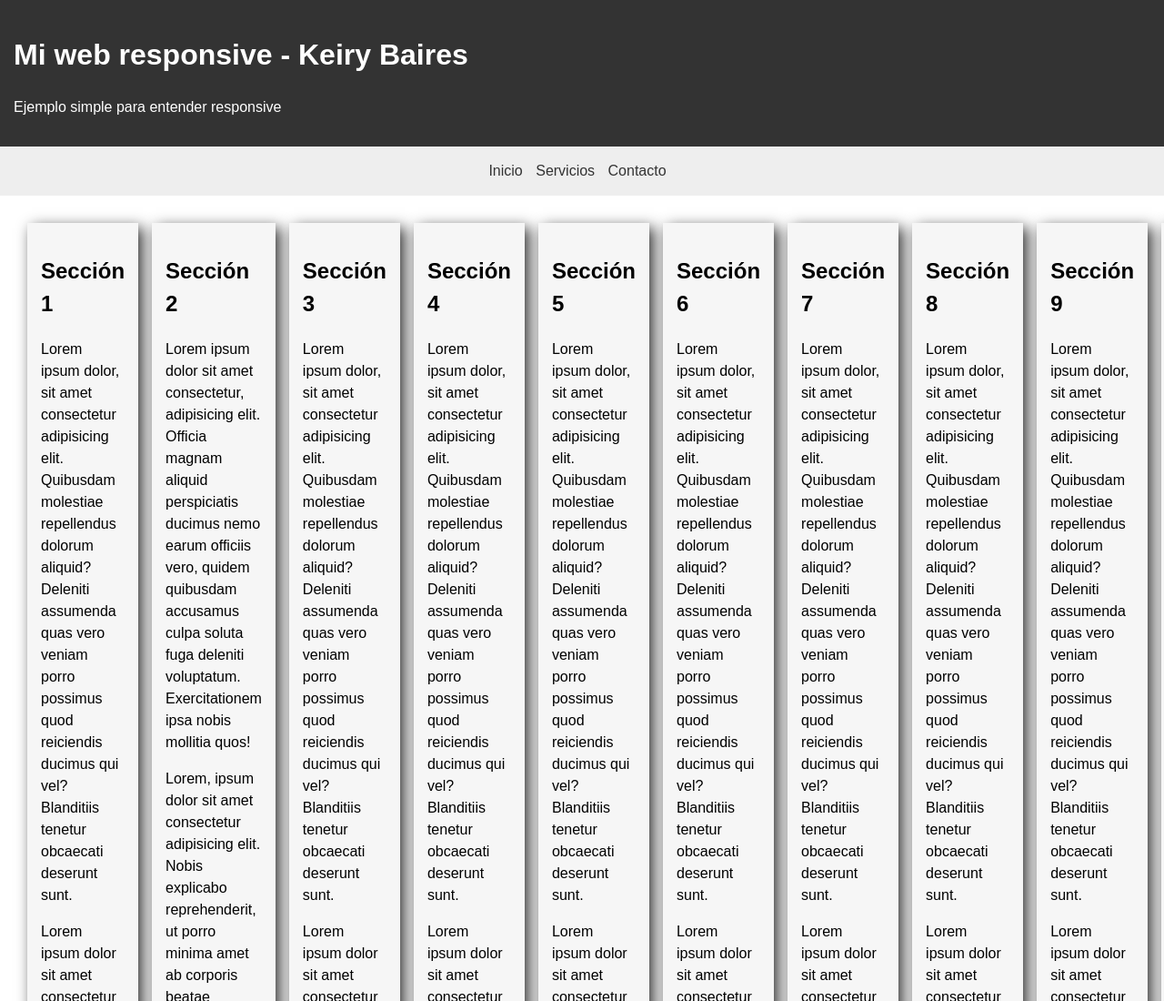
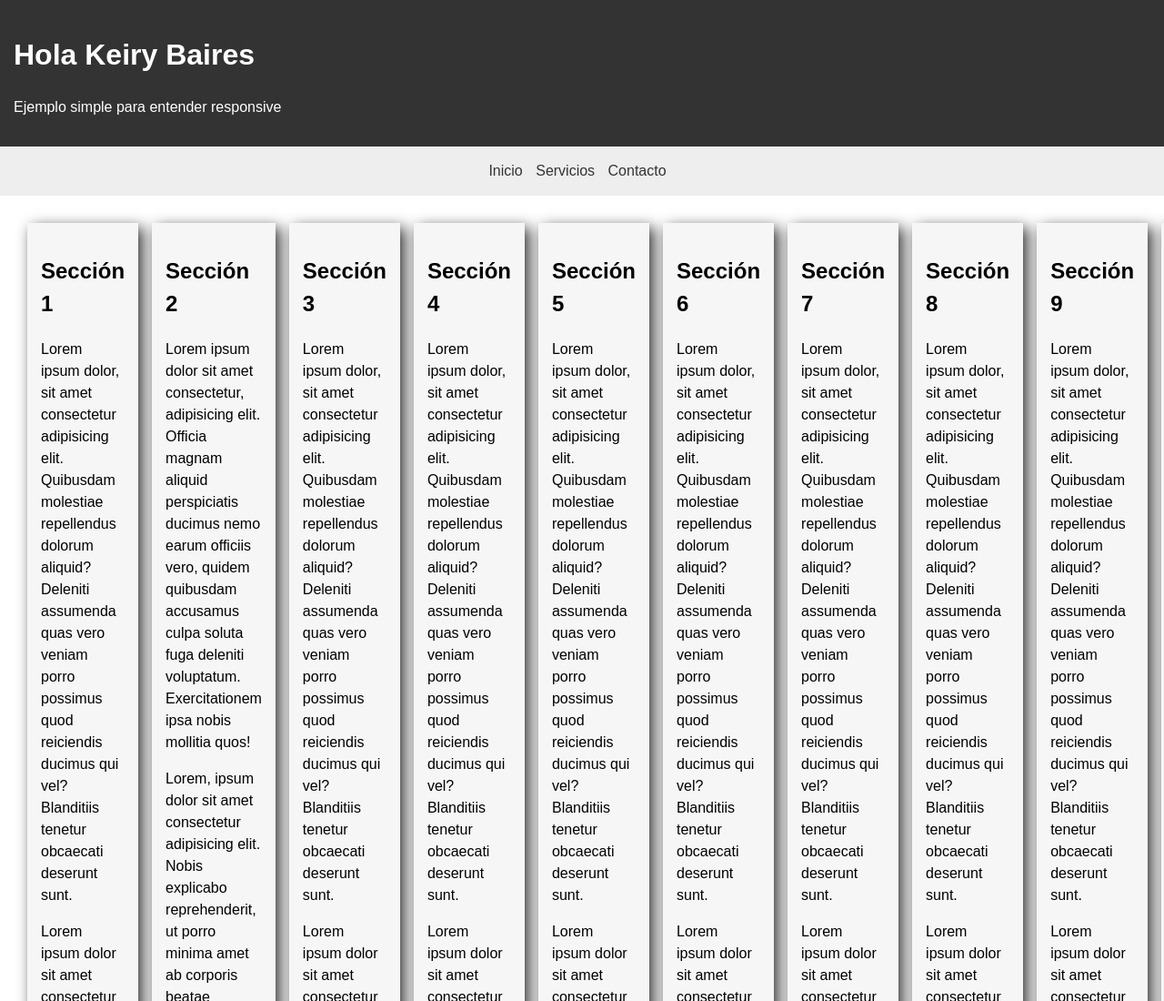
Before and after one commit to Keyy1209/Practica1, a plain HTML site: page index2.html in a window 1280 px wide. Shown: the top 1100 px of the page at 91% size. Drawn offline with Linux system fonts and the light colour scheme.

Commit message:
Update.index2.html

```diff
--- a/index2.html
+++ b/index2.html
@@ -62,7 +62,7 @@
     </style>
 <body>
 <header>
-    <h1>Mi web responsive - Keiry Baires</h1>
+    <h1>Hola Keiry Baires</h1>
     <p>Ejemplo simple para entender responsive</p>
 </header>
 <nav>
@@ -164,4 +164,5 @@
         <p>2026 - Ejemplo Sencillo</p>
     </footer>
 </body>
+
 </html>
```
